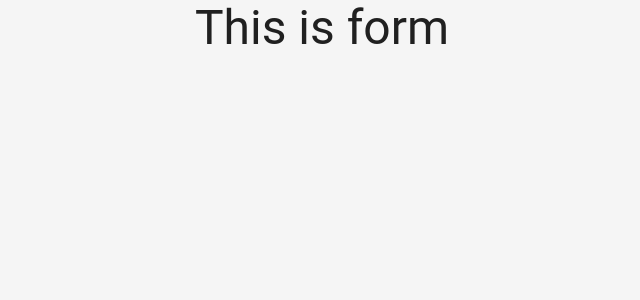
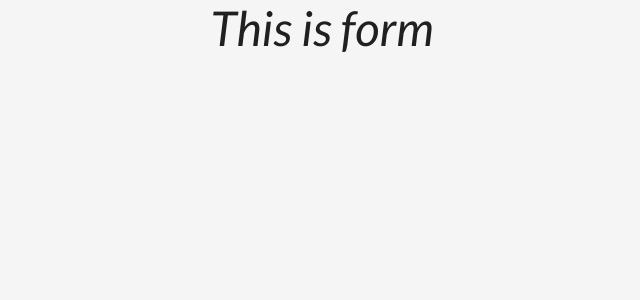
Before and after one commit to Shakib448/wordcount-avivson, a React (Create React App) app: page / in a window 1280 px wide. Shown: the top 300 px of the page, without its empty margins (318-958 px from the left). Built offline with nearby package versions, Linux system fonts and the light colour scheme.

Commit message:
WIP on Theme

```diff
--- a/public/index.html
+++ b/public/index.html
@@ -10,20 +10,10 @@
       content="Web site created using create-react-app"
     />
     <link rel="apple-touch-icon" href="%PUBLIC_URL%/logo192.png" />
-    <!--
-      manifest.json provides metadata used when your web app is installed on a
-      user's mobile device or desktop. See https://developers.google.com/web/fundamentals/web-app-manifest/
-    -->
+    <link rel="preconnect" href="https://fonts.gstatic.com">
+    <link href="https://fonts.googleapis.com/css2?family=Lato:ital@1&display=swap" rel="stylesheet">
     <link rel="manifest" href="%PUBLIC_URL%/manifest.json" />
-    <!--
-      Notice the use of %PUBLIC_URL% in the tags above.
-      It will be replaced with the URL of the `public` folder during the build.
-      Only files inside the `public` folder can be referenced from the HTML.
 
-      Unlike "/favicon.ico" or "favicon.ico", "%PUBLIC_URL%/favicon.ico" will
-      work correctly both with client-side routing and a non-root public URL.
-      Learn how to configure a non-root public URL by running `npm run build`.
-    -->
     <title>React App</title>
   </head>
   <body>
--- a/src/components/Theme/GlobalStyles.js
+++ b/src/components/Theme/GlobalStyles.js
@@ -5,11 +5,9 @@ const styles = (theme) => ({
     "*:focus": {
       outline: 0,
     },
-
-    "h1,h2,h3,h4": {
-      fontFamily: "Ubuntu, Roboto !important",
+    "h1,h2,h3,h4,h5,h6": {
+      fontFamily: "Lato, sans-serif !important",
     },
-
     "h1, h2": {
       fontWeight: 400,
       lineHeight: 1.3,
--- a/src/index.scss
+++ b/src/index.scss
@@ -1,13 +1,12 @@
+@import url("https://fonts.googleapis.com/css2?family=Lato:ital@1&display=swap");
+
 body {
   margin: 0;
-  font-family: -apple-system, BlinkMacSystemFont, 'Segoe UI', 'Roboto', 'Oxygen',
-    'Ubuntu', 'Cantarell', 'Fira Sans', 'Droid Sans', 'Helvetica Neue',
-    sans-serif;
+  font-family: "Lato", sans-serif !important;
   -webkit-font-smoothing: antialiased;
   -moz-osx-font-smoothing: grayscale;
 }
 
 code {
-  font-family: source-code-pro, Menlo, Monaco, Consolas, 'Courier New',
-    monospace;
+  font-family: "Lato", sans-serif imp !important;
 }
```
